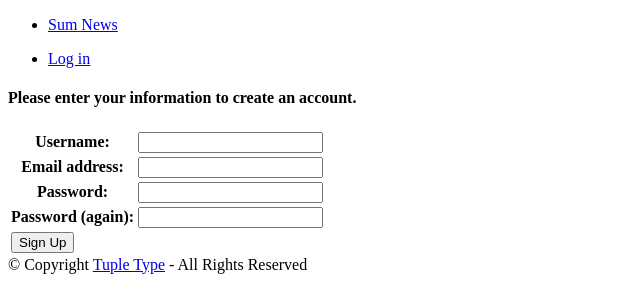
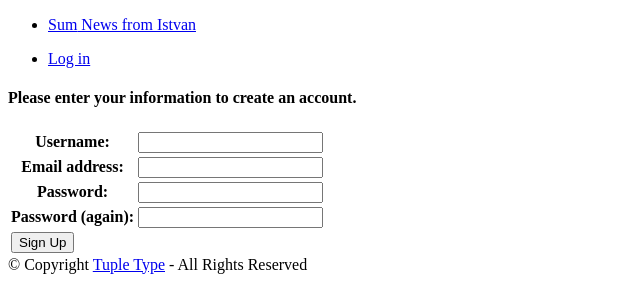
Before and after one commit to ruiaf/sumnews, a Django app: page /signup/ in a window 1280 px wide. Shown: the top 300 px of the page, without its empty margins (0-640 px from the left). Run offline with Django 3.2, Linux system fonts and the light colour scheme; parts of the project's set-up code (start-up, migrations or seed data) failed here and were passed over; some libraries are stand-ins or nearby versions.

Commit message:
my first commit

```diff
--- a/coreux/templates/base.html
+++ b/coreux/templates/base.html
@@ -13,7 +13,7 @@
 
 <nav class="navbar">
 <ul>
-    <li><a href="/"><span>Sum</span> News</a></li>
+    <li><a href="/"><span>Sum</span> News from Istvan</a></li>
 </ul>
 <ul class="right">
     {% block navcontent %}
```
